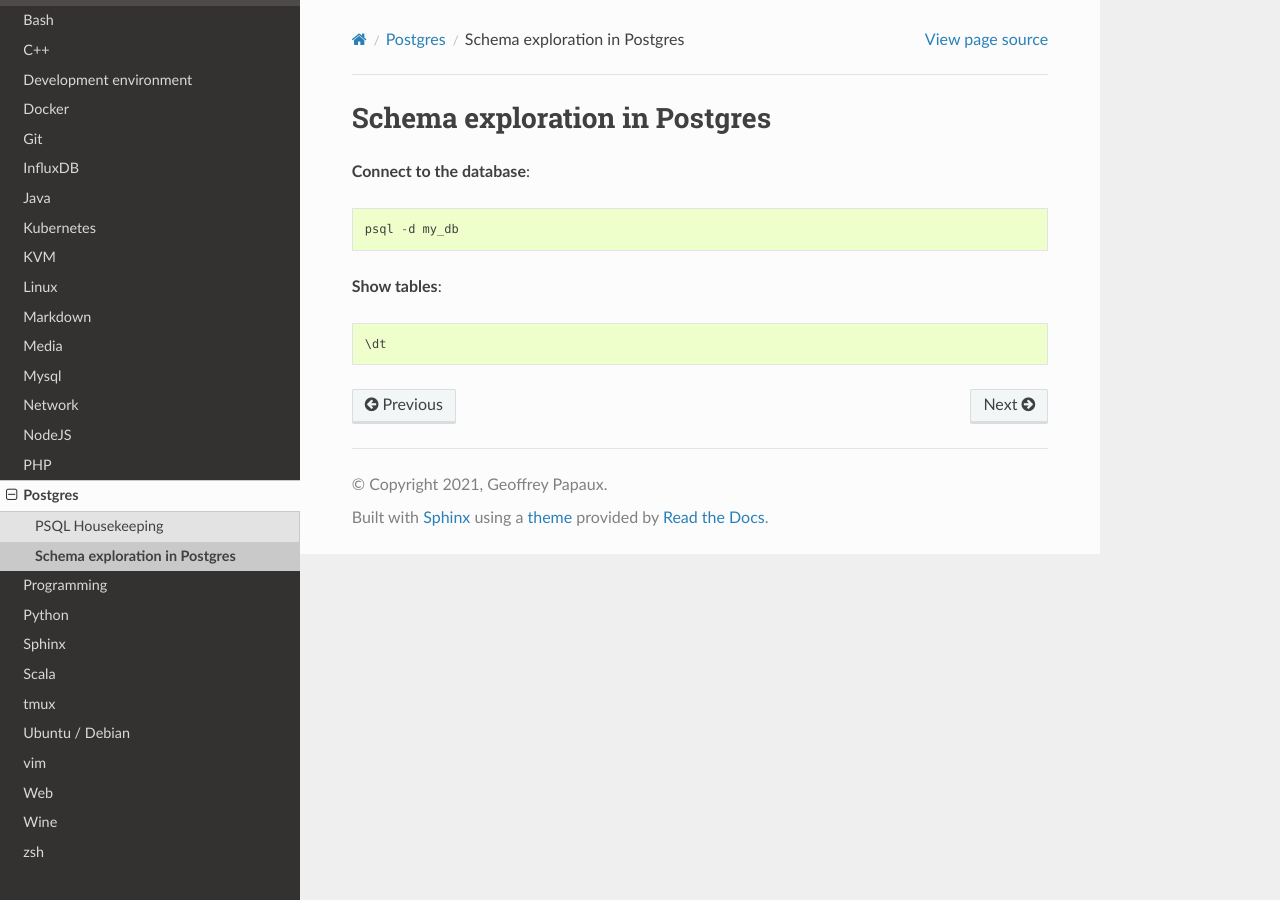
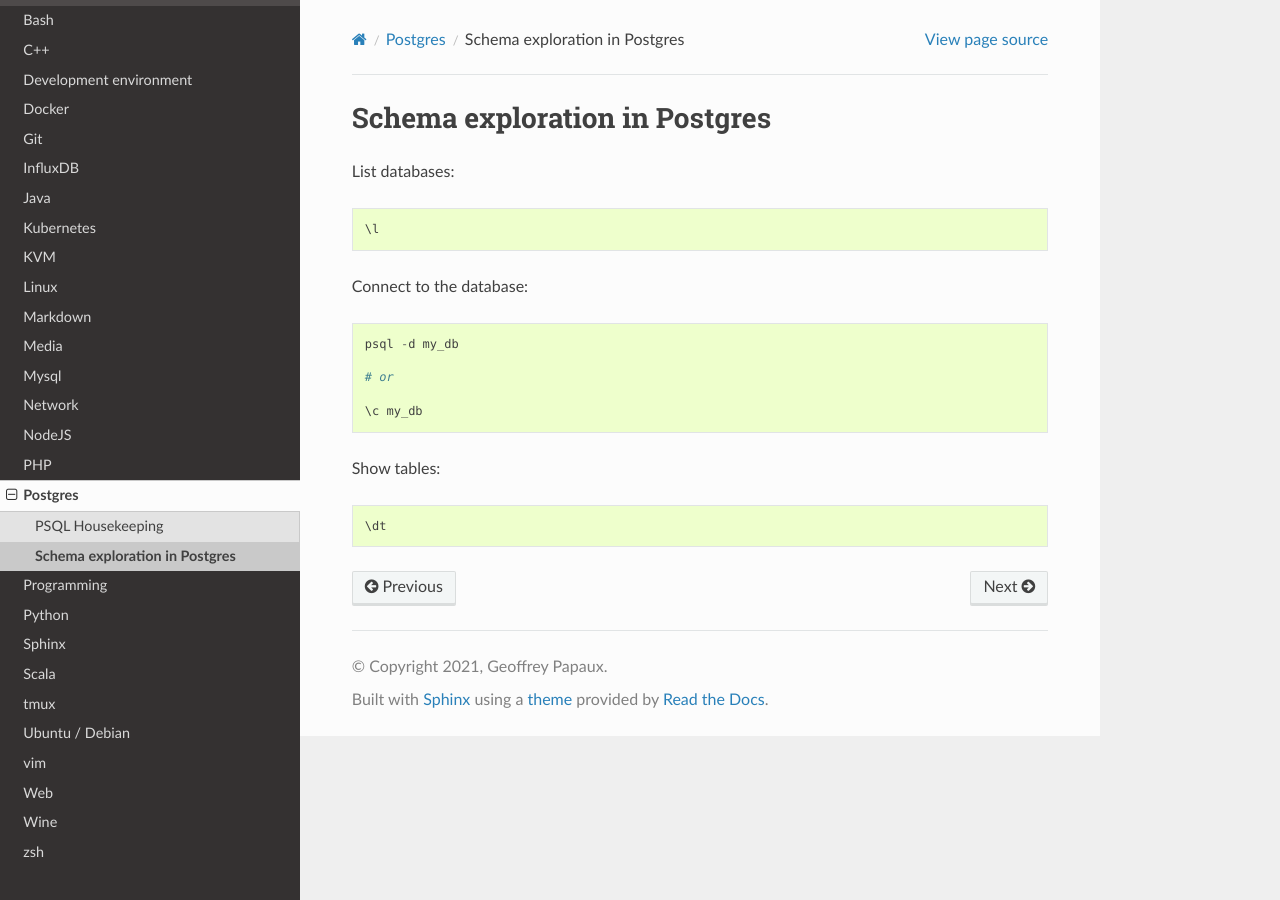
Before and after one commit to papaux/til, a Sphinx documentation site: the page built from source/postgres/schema_exploration.rst, in a window 1280 px wide. Built offline with Sphinx 7.4.7 and the Read the Docs theme 2.0.0, drawn with Linux system fonts in a browser that asks for light colours.

Commit message:
postgres: more schema exploration

```diff
--- a/source/postgres/schema_exploration.rst
+++ b/source/postgres/schema_exploration.rst
@@ -1,10 +1,18 @@
 Schema exploration in Postgres
 ------------------------------
 
-**Connect to the database**::
+List databases::
+
+  \l
+
+Connect to the database::
 
   psql -d my_db
 
-**Show tables**::
+  # or
+
+  \c my_db
+
+Show tables::
 
   \dt
```
